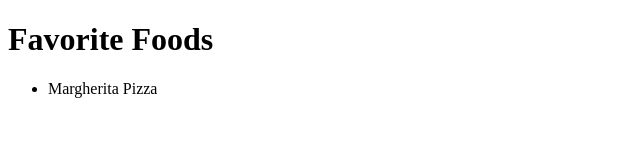
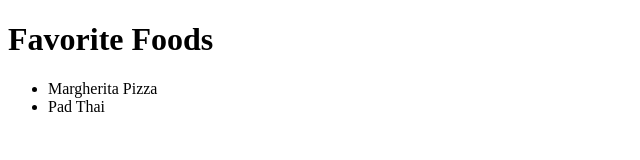
Before and after one commit to dkatina/fav-foods, a plain HTML site: page index.html in a window 1280 px wide. Shown: the full height of the page, 0-640 px from the left. Drawn offline with Linux system fonts and the light colour scheme.

Commit message:
added pad thai

```diff
--- a/index.html
+++ b/index.html
@@ -9,6 +9,7 @@
     <h1>Favorite Foods</h1>
     <ul>
         <li>Margherita Pizza</li>
+        <li>Pad Thai</li>
     </ul>
 </body>
 </html>
```
